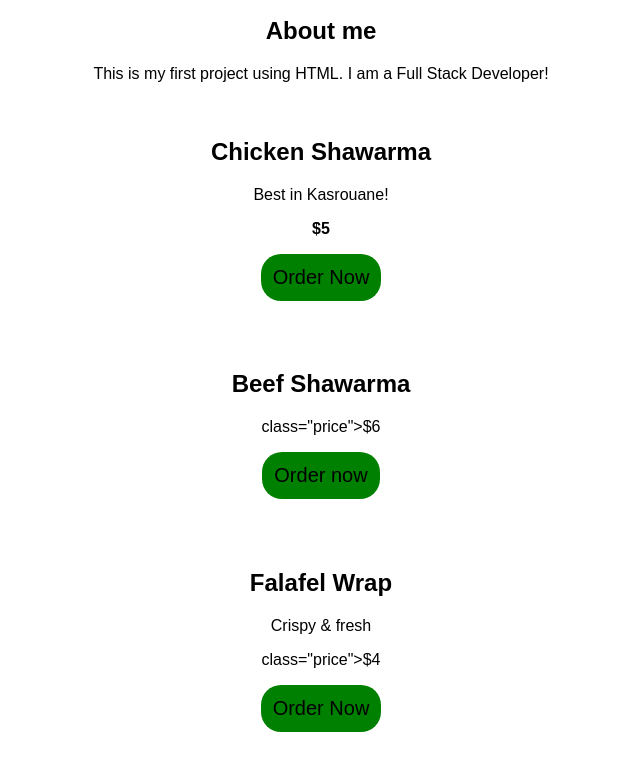
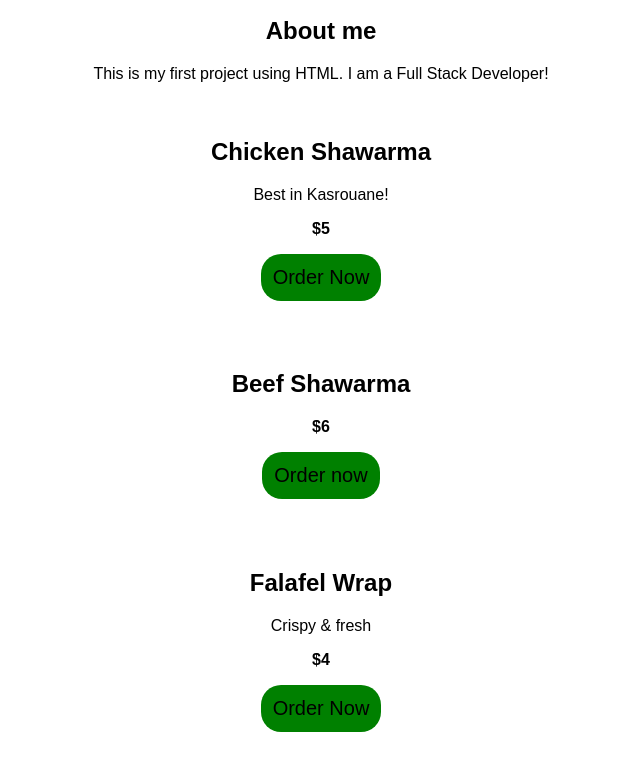
Before and after one commit to kahingaruth-sudo/MY-FIRST-PROJECT-, a plain HTML site: page index.html in a window 1280 px wide. Shown: the part 127-894 px from the top of the page, without its empty margins (319-959 px from the left). Drawn offline with Linux system fonts and the light colour scheme.

Commit message:
Update index.html

```diff
--- a/index.html
+++ b/index.html
@@ -59,14 +59,14 @@ HTML
 
       <div class="card">
         <h2>Beef Shawarma</h2>
-        <p> class="price">$6</p>
+        <p class="price">$6</p>
         <button>Order now</button>
       </div>
 
       <div class="card">
         <h2>Falafel Wrap</h2>
         <p>Crispy & fresh</p>
-        <p> class="price">$4</p>
+        <p class="price">$4</p>
         <button>Order Now</button>
       </div>
     </div>
```
